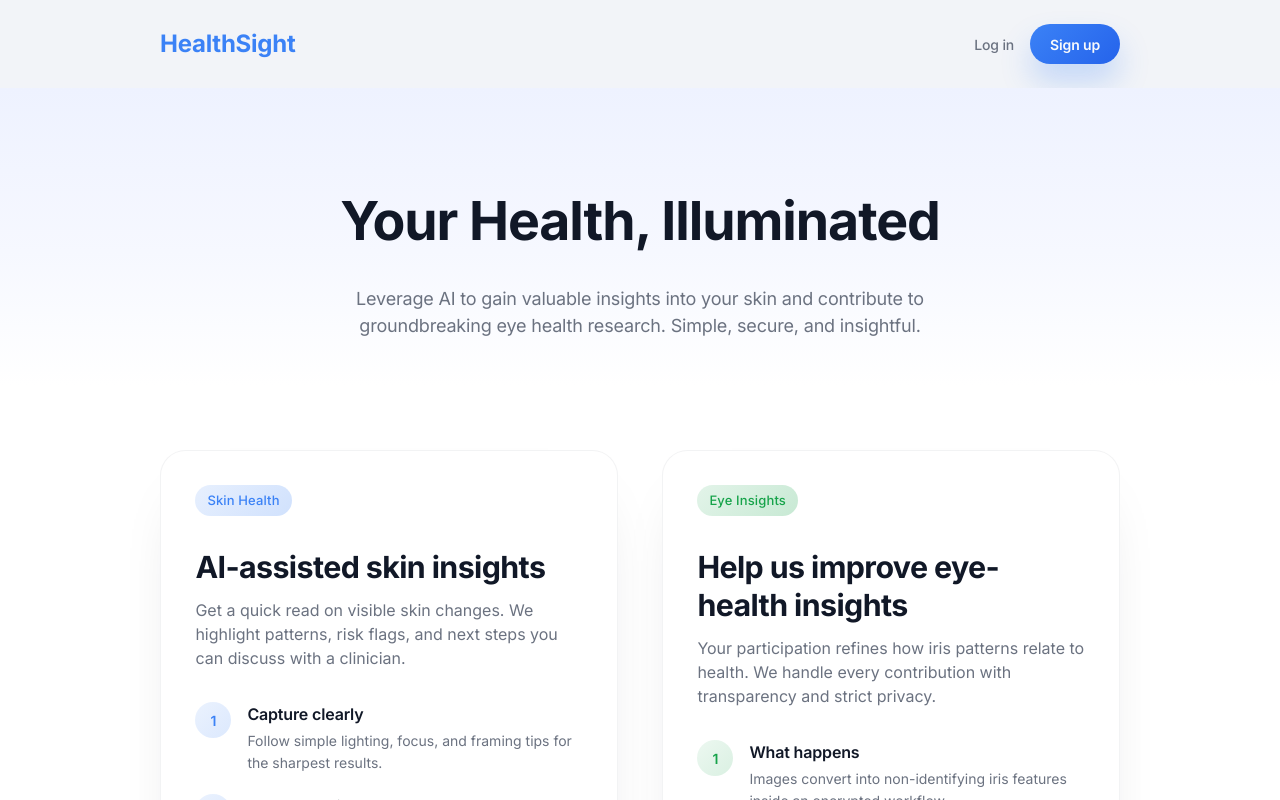
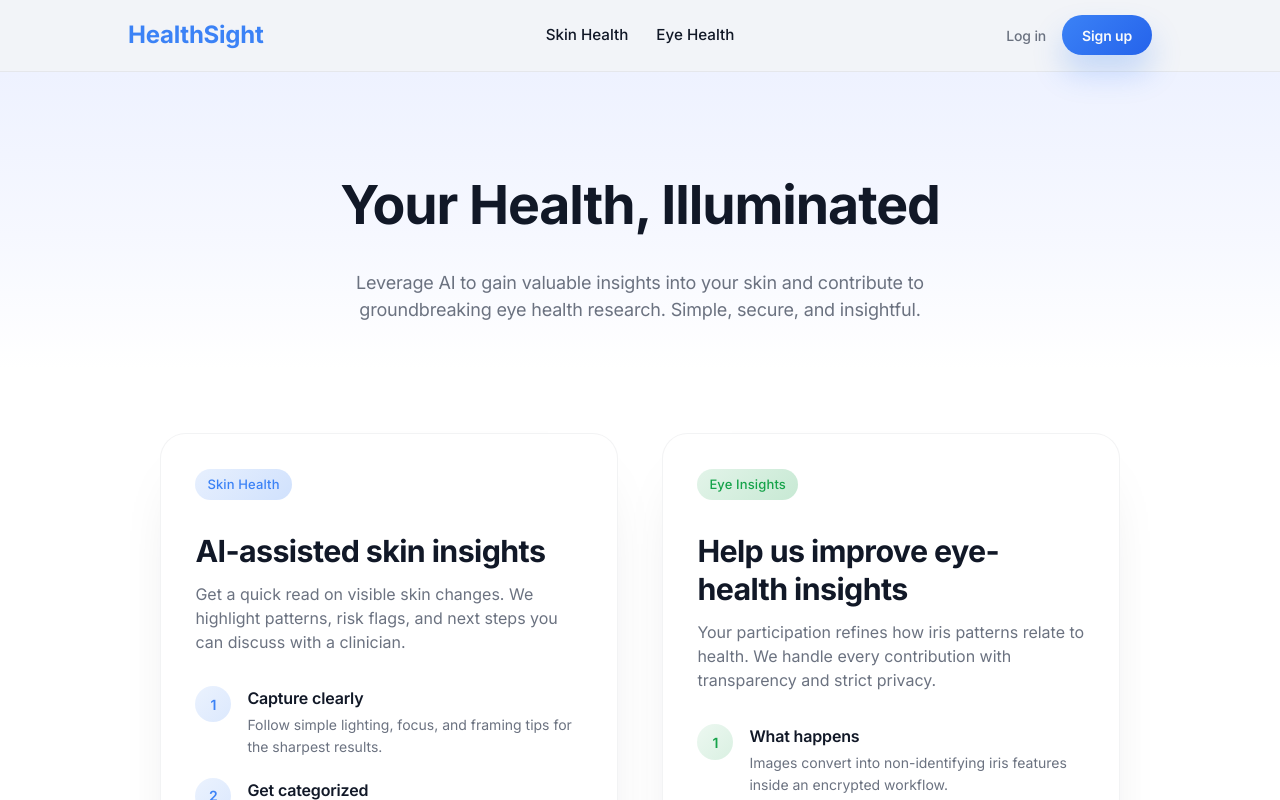
Before and after one commit to jpbinith/health-insight-frontend, a Next.js app: page / in a window 1280 px wide. Shown: the top 800 px of the page. Built offline with nearby package versions, Linux system fonts and the light colour scheme.

Commit message:
header updated

```diff
--- a/src/components/Header/Header.tsx
+++ b/src/components/Header/Header.tsx
@@ -1,12 +1,24 @@
 import { Button } from '../Button/Button';
 
 export function Header() {
+  const navItems = [
+    { label: 'Skin Health', href: '#' },
+    { label: 'Eye Health', href: '#' },
+  ];
+
   return (
     <header className="c-header">
       <div className="c-header__inner">
         <a href="#" className="c-header__brand">
           HealthSight
         </a>
+        <nav className="c-header__nav" aria-label="Primary navigation">
+          {navItems.map((item) => (
+            <a key={item.label} className="c-header__nav-link" href={item.href}>
+              {item.label}
+            </a>
+          ))}
+        </nav>
         <div className="c-header__actions">
           <Button href="#" variant="link" size="sm">
             Log in
--- a/src/styles/components/_header.scss
+++ b/src/styles/components/_header.scss
@@ -4,15 +4,17 @@
 
 .c-header {
   padding-block: 1.5rem;
+  border-bottom: 1px solid rgba(colors.$color-text-primary, 0.06);
 }
 
 .c-header__inner {
   @include mixins.container;
   display: flex;
   align-items: center;
-  justify-content: space-between;
-  gap: 1rem;
+  justify-content: center;
+  gap: 2rem;
   max-width: 70rem;
+  position: relative;
 }
 
 .c-header__brand {
@@ -20,10 +22,35 @@
   font-weight: type.$font-weight-bold;
   color: colors.$color-primary;
   letter-spacing: -0.01em;
+  position: absolute;
+  left: 0;
+}
+
+.c-header__nav {
+  display: inline-flex;
+  align-items: center;
+  gap: 1.75rem;
+  margin-left: 2rem;
+  margin-right: 2rem;
+  font-size: 0.95rem;
+  font-weight: type.$font-weight-medium;
+  color: colors.$color-text-primary;
+}
+
+.c-header__nav-link {
+  color: inherit;
+  transition: color 0.2s ease;
+
+  &:hover,
+  &:focus-visible {
+    color: colors.$color-primary;
+  }
 }
 
 .c-header__actions {
   display: inline-flex;
   align-items: center;
   gap: 1rem;
+  position: absolute;
+  right: 0;
 }
```
